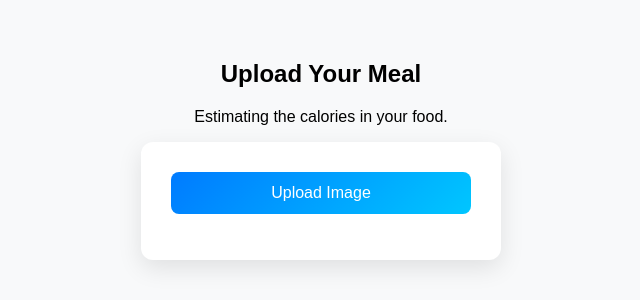
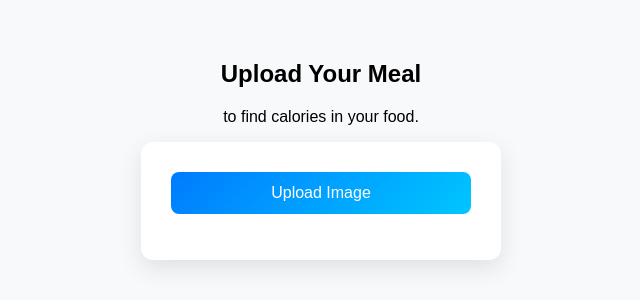
Before and after one commit to SoleAbhishek/Calorie_Tracker, a Flask app: page / in a window 1280 px wide. Shown: the part 1726-2026 px from the top of the page, without its empty margins (319-959 px from the left). Run offline with Flask 3, Linux system fonts and the light colour scheme.

Commit message:
minor change

```diff
--- a/templates/index.html
+++ b/templates/index.html
@@ -82,7 +82,7 @@
     <!-- Upload Section -->
     <section id="upload-section">
         <h2>Upload Your Meal</h2>
-        <p>Estimating the calories in your food.</p>
+        <p>to find calories in your food.</p>
 
         <div class="container">
             <div id="image-preview-container">
```
